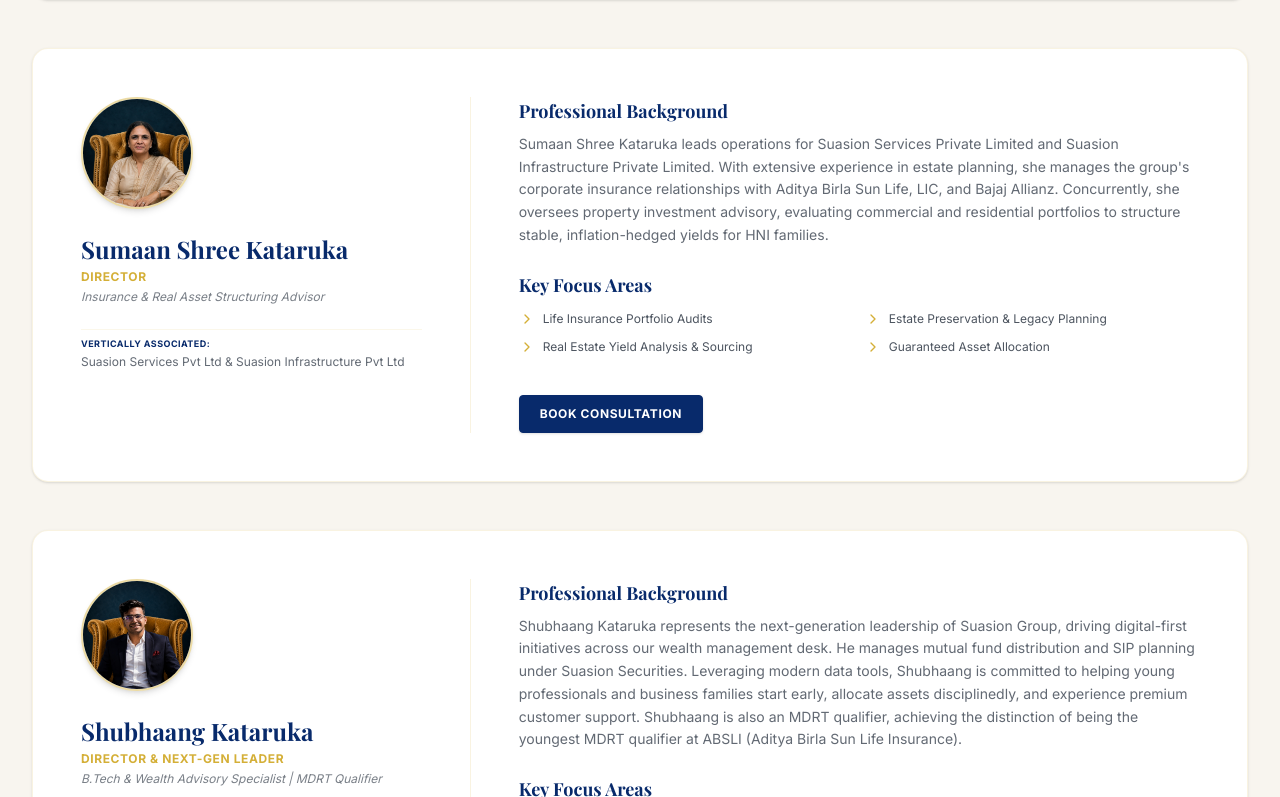
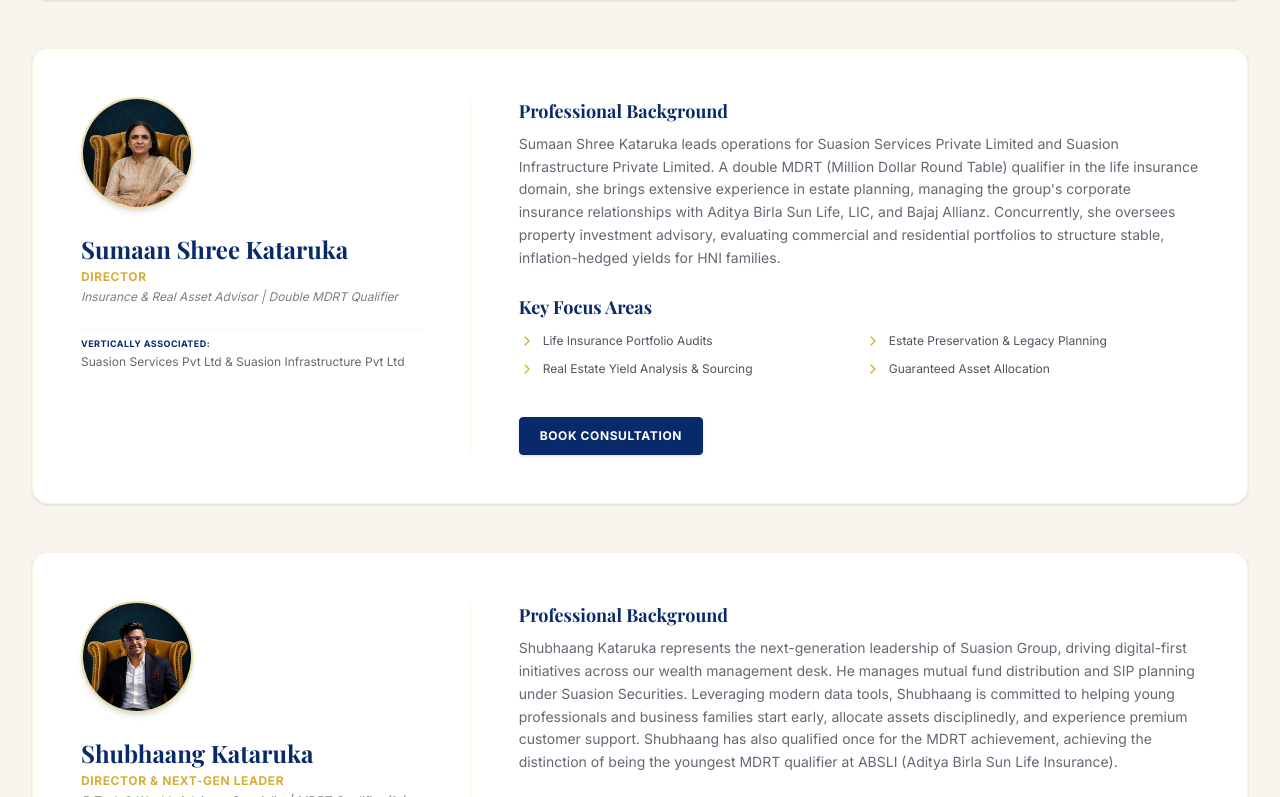
Before and after one commit to S-h-u-b-h-1/Suasion, a Next.js app in the folder frontend/: page /leadership in a window 1280 px wide. Shown: the part 863-1660 px from the top of the page. Built offline with nearby package versions, Linux system fonts and the light colour scheme; a web font is replaced by a local one.

Commit message:
Update website copy with specific MDRT qualification counts (Sumaan Shree 2x, Shubhaang 1x)

```diff
--- a/frontend/src/app/about/page.tsx
+++ b/frontend/src/app/about/page.tsx
@@ -60,7 +60,7 @@ const timelineData = [
     year: "2011",
     title: "Diversification into Suasion Services",
     subtitle: "Incorporated on 18 August 2011",
-    details: "To protect the accumulated wealth of our expanding clientele, we launched Suasion Services Private Limited. This vertical introduced specialized life insurance planning and estate protection auditing, partnering with Aditya Birla Sun Life, LIC, and Bajaj Allianz Life. Demonstrating professional excellence, our family has achieved 3 MDRT (Million Dollar Round Table) qualifiers in the life insurance domain over the past 3 consecutive years, with Shubhaang Kataruka recognized as the youngest MDRT at ABSLI (Aditya Birla Sun Life Insurance)."
+    details: "To protect the accumulated wealth of our expanding clientele, we launched Suasion Services Private Limited. This vertical introduced specialized life insurance planning and estate protection auditing, partnering with Aditya Birla Sun Life, LIC, and Bajaj Allianz Life. Demonstrating professional excellence, our family has achieved 3 MDRT (Million Dollar Round Table) qualifications in the life insurance domain over the past 3 consecutive years—with Sumaan Shree Kataruka qualifying twice and Shubhaang Kataruka qualifying once (recognized as the youngest MDRT at ABSLI)."
   },
   {
     year: "2017",
--- a/frontend/src/app/leadership/page.tsx
+++ b/frontend/src/app/leadership/page.tsx
@@ -37,7 +37,7 @@ const leaders = [
     name: "Sumaan Shree Kataruka",
     image: "/sumaan_kataruka.jpg",
     title: "Director",
-    credentials: "Insurance & Real Asset Structuring Advisor",
+    credentials: "Insurance & Real Asset Advisor | Double MDRT Qualifier",
     verticals: "Suasion Services Pvt Ltd & Suasion Infrastructure Pvt Ltd",
     expertise: [
       "Life Insurance Portfolio Audits",
@@ -45,13 +45,13 @@ const leaders = [
       "Real Estate Yield Analysis & Sourcing",
       "Guaranteed Asset Allocation"
     ],
-    bio: "Sumaan Shree Kataruka leads operations for Suasion Services Private Limited and Suasion Infrastructure Private Limited. With extensive experience in estate planning, she manages the group's corporate insurance relationships with Aditya Birla Sun Life, LIC, and Bajaj Allianz. Concurrently, she oversees property investment advisory, evaluating commercial and residential portfolios to structure stable, inflation-hedged yields for HNI families."
+    bio: "Sumaan Shree Kataruka leads operations for Suasion Services Private Limited and Suasion Infrastructure Private Limited. A double MDRT (Million Dollar Round Table) qualifier in the life insurance domain, she brings extensive experience in estate planning, managing the group's corporate insurance relationships with Aditya Birla Sun Life, LIC, and Bajaj Allianz. Concurrently, she oversees property investment advisory, evaluating commercial and residential portfolios to structure stable, inflation-hedged yields for HNI families."
   },
   {
     name: "Shubhaang Kataruka",
     image: "/shubhaang_kataruka.jpg",
     title: "Director & Next-Gen Leader",
-    credentials: "B.Tech & Wealth Advisory Specialist | MDRT Qualifier",
+    credentials: "B.Tech & Wealth Advisory Specialist | MDRT Qualifier (1x)",
     verticals: "Suasion Securities & Suasion Services",
     expertise: [
       "Digital Financial Strategies",
@@ -59,7 +59,7 @@ const leaders = [
       "Asset Allocation & Risk Profiling",
       "Client Experience & Technical Architecture"
     ],
-    bio: "Shubhaang Kataruka represents the next-generation leadership of Suasion Group, driving digital-first initiatives across our wealth management desk. He manages mutual fund distribution and SIP planning under Suasion Securities. Leveraging modern data tools, Shubhaang is committed to helping young professionals and business families start early, allocate assets disciplinedly, and experience premium customer support. Shubhaang is also an MDRT qualifier, achieving the distinction of being the youngest MDRT qualifier at ABSLI (Aditya Birla Sun Life Insurance)."
+    bio: "Shubhaang Kataruka represents the next-generation leadership of Suasion Group, driving digital-first initiatives across our wealth management desk. He manages mutual fund distribution and SIP planning under Suasion Securities. Leveraging modern data tools, Shubhaang is committed to helping young professionals and business families start early, allocate assets disciplinedly, and experience premium customer support. Shubhaang has also qualified once for the MDRT achievement, achieving the distinction of being the youngest MDRT qualifier at ABSLI (Aditya Birla Sun Life Insurance)."
   }
 ];
 
--- a/frontend/src/app/page.tsx
+++ b/frontend/src/app/page.tsx
@@ -336,7 +336,7 @@ export default function Home() {
                   </h3>
                 </div>
                 <p className="text-sm text-white/70 leading-relaxed">
-                  Our life insurance and estate protection arm. Backed by 3 MDRT qualifiers in our family since the past 3 consecutive years (including the youngest MDRT at ABSLI).
+                  Our life insurance and estate protection arm. Backed by 3 MDRT qualifications in our family (Sumaan Shree Kataruka twice, and Shubhaang Kataruka once as the youngest MDRT at ABSLI).
                 </p>
                 <ul className="text-xs space-y-2.5 text-white/60">
                   <li className="flex items-center gap-2">
@@ -720,11 +720,11 @@ export default function Home() {
                 <div>
                   <h3 className="font-serif font-bold text-lg text-navy">Sumaan Shree Kataruka</h3>
                   <p className="text-xs text-gold uppercase tracking-wider font-semibold mt-1">
-                    Director
+                    Director | Double MDRT Qualifier
                   </p>
                 </div>
                 <p className="text-xs text-charcoal/70 leading-relaxed">
-                  Central leadership overseeing life insurance protection, estate planning, and commercial property investments.
+                  Double MDRT qualifier in the life insurance domain, overseeing estate planning and property investments.
                 </p>
               </div>
             </div>
@@ -738,11 +738,11 @@ export default function Home() {
                 <div>
                   <h3 className="font-serif font-bold text-lg text-navy">Shubhaang Kataruka</h3>
                   <p className="text-xs text-gold uppercase tracking-wider font-semibold mt-1">
-                    Director | MDRT Qualifier
+                    Director | MDRT Qualifier (1x)
                   </p>
                 </div>
                 <p className="text-xs text-charcoal/70 leading-relaxed">
-                  ABSLI's youngest MDRT qualifier, managing mutual fund distribution and next-gen wealth systems.
+                  ABSLI's youngest MDRT qualifier (qualified once), managing mutual fund distribution and wealth systems.
                 </p>
               </div>
             </div>
--- a/frontend/src/app/services/page.tsx
+++ b/frontend/src/app/services/page.tsx
@@ -162,7 +162,7 @@ export default function Services() {
           <div className="grid grid-cols-1 lg:grid-cols-12 gap-8 items-start">
             <div className="lg:col-span-7 space-y-6">
               <p className="text-sm text-charcoal/80 leading-relaxed text-wrap">
-                Protection is the foundation of wealth preservation. Through our partnership with premium insurance companies, Suasion Services Private Limited structures custom life insurance plans. We help you hedge liabilities, protect business continuation, and secure guaranteed income streams. Our team boasts exceptional expertise, with 3 MDRT (Million Dollar Round Table) qualifiers in our family over the past 3 consecutive years, including the youngest MDRT at ABSLI (Aditya Birla Sun Life Insurance) achieved by Shubhaang Kataruka.
+                Protection is the foundation of wealth preservation. Through our partnership with premium insurance companies, Suasion Services Private Limited structures custom life insurance plans. We help you hedge liabilities, protect business continuation, and secure guaranteed income streams. Our team boasts exceptional expertise, with 3 MDRT (Million Dollar Round Table) qualifications in our family (Sumaan Shree Kataruka qualifying twice and Shubhaang Kataruka qualifying once, as the youngest MDRT at ABSLI).
               </p>
 
               <h3 className="font-serif font-bold text-navy text-lg">Key Insurance Portfolios:</h3>
```
